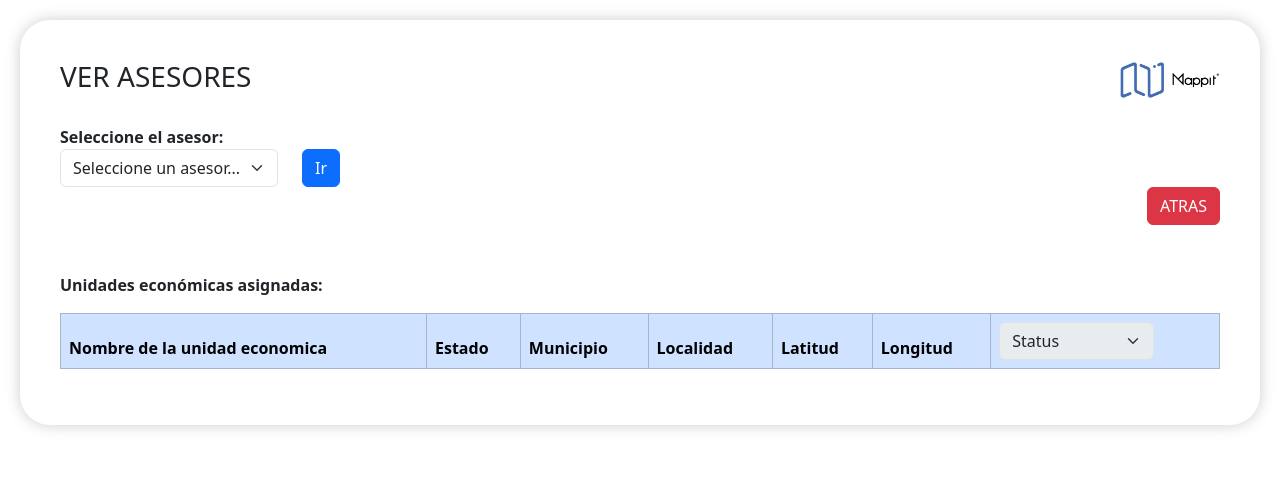
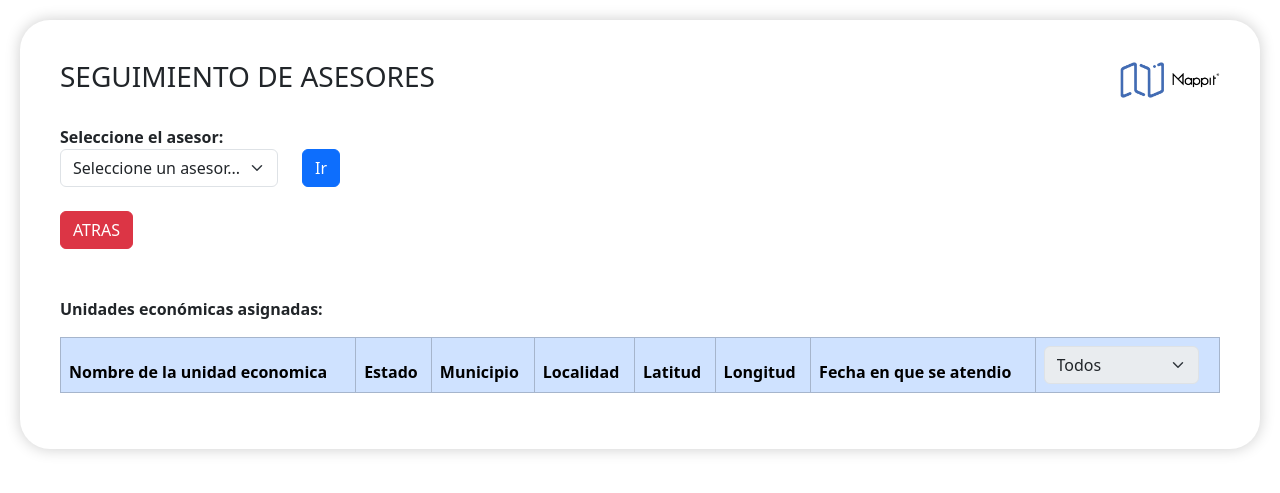
Before and after one commit to ViviCruz03/proyecto-hom, a Django app: page /verAsesor/ in a window 1280 px wide. Shown: the part 58-551 px from the top of the page. Run offline with Django 5.2, Linux system fonts and the light colour scheme; a user stored in the database is signed in; tables that the repository leaves empty hold one stand-in row (values such as "Sample post"); lists and menus that the app fills with data are empty; some libraries are stand-ins or nearby versions.

Commit message:
Añadir el campo de la fecha en la que realizo el cambio el asesor.

```diff
--- a/leads/templates/verAsesor.html
+++ b/leads/templates/verAsesor.html
@@ -4,7 +4,7 @@
 {% block content %}
 <div class="accion_container1">
     <div class="d-flex justify-content-between align-items-center">
-        <h3>VER ASESORES</h3>
+        <h3>SEGUIMIENTO DE ASESORES</h3>
         <img src="{% static 'img/Logo-1.png' %}" alt="Mappit Logo" width="100">
     </div>
     <br>
@@ -15,14 +15,16 @@
                 <select id="asesor1Select" class="form-select">
                     <option selected value="">Seleccionar asesor...</option>
                 </select>
+                <br>
+                <div class="d-flex ">
+                    <button class="btn btn-danger" onclick="window.location.href='{% url 'accion' %}'">ATRAS</button>
+                </div>
             </div>
             <div>
                 <button id="btnBuscar" class="btn btn-primary">Ir</button>
             </div>
         </div>
-        <div class="d-flex justify-content-end gap-3">
-            <button class="btn btn-danger" onclick="window.location.href='{% url 'accion' %}'">ATRAS</button>
-        </div>
+
     </div>
     <br><br>
     <div>
@@ -37,16 +39,17 @@
                         <th>Localidad</th>
                         <th>Latitud</th>
                         <th>Longitud</th>
+                        <th>Fecha en que se atendio</th>
                         <th>
                             <div class="d-flex justify-content-between">
                                 <!-- Filtro dentro de la columna -->
                                 <select id="filtroEstado" class="form-select" style="width: auto; display: inline-block;" disabled>
-                                    <option value="">Status</option>
+                                    <option value="">Todos</option>
                                     <option value="Prospecto">Prospecto</option>
                                     <option value="Cliente Nuevo">Cliente Nuevo</option>
                                     <option value="Ya era Cliente">Ya era Cliente</option>
                                     <option value="Descartado">Descartado</option>
-                                    <option value="En Atención">En Atención</option> <!-- Agregado "En atención" -->
+                                    <option value="En Atención">En Atención</option>
                                 </select>
                             </div>
                         </th>
@@ -109,7 +112,8 @@
                     <td>${unidad.Localidad}</td>
                     <td>${unidad.Latitud}</td>
                     <td>${unidad.Longitud}</td>
-                    <td class="estado">${unidad.estado}</td> <!-- Columna de estado -->
+                    <td>${unidad.FechaEdicion}</td>
+                    <td class="estado">${unidad.estado}</td>
                 </tr>`;
                 tbody.innerHTML += row;
             });
```
